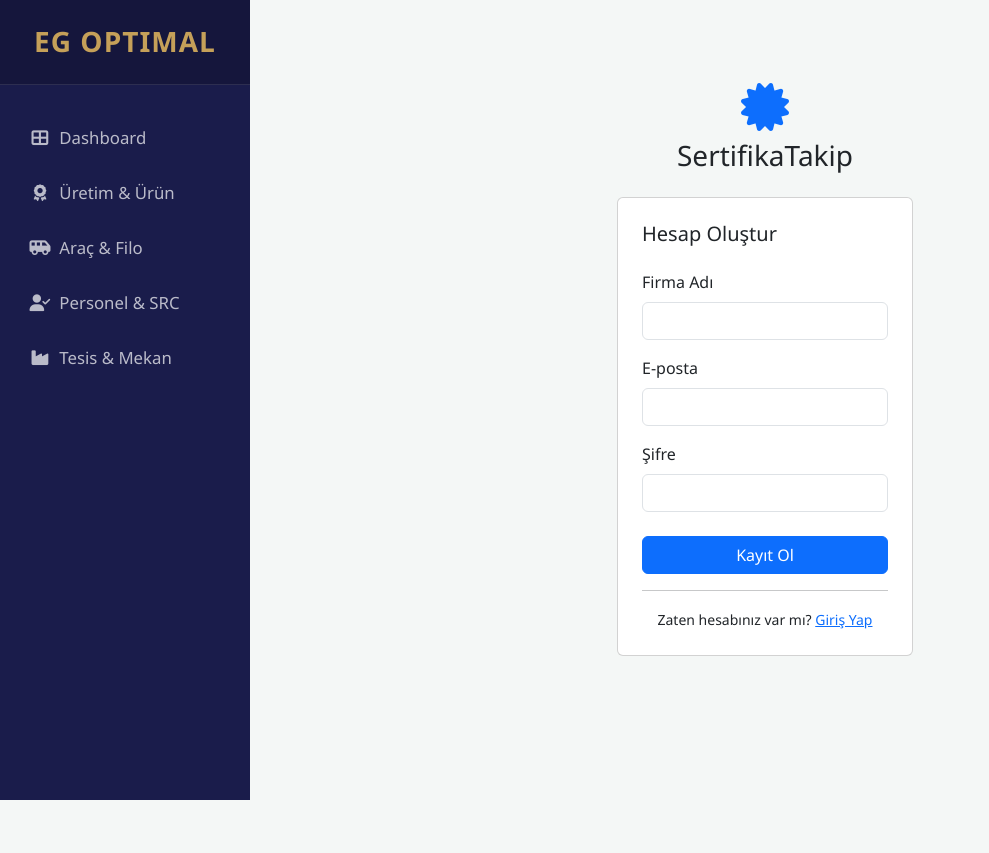
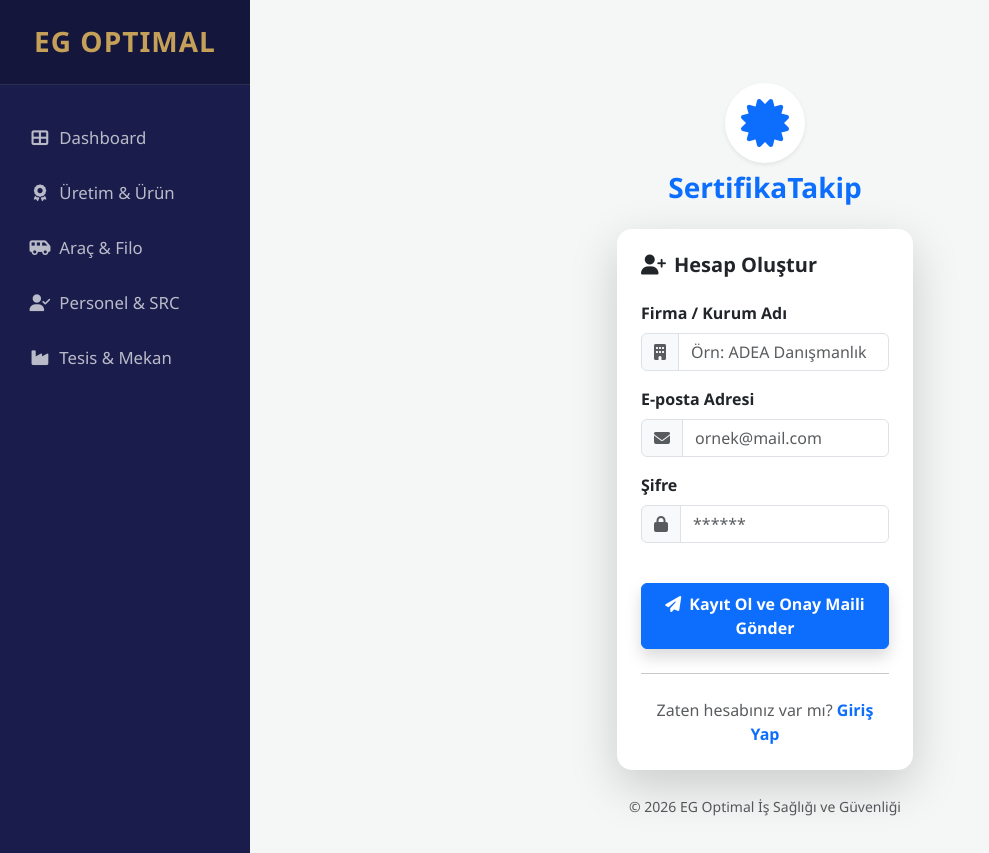
Before and after one commit to eguldr/sertifika-takip, a Flask app: page /kayit in a window 1280 px wide. Shown: the whole page, without its empty margins (0-989 px from the left). Before the commit the page ends 800 px from the top, so only its background shows below. Run offline with Flask 3, Linux system fonts and the light colour scheme; some libraries are stand-ins or nearby versions.

Commit message:
Update kayit.html

```diff
--- a/templates/kayit.html
+++ b/templates/kayit.html
@@ -1,38 +1,81 @@
 {% extends 'base.html' %}
+
 {% block content %}
 <script src="https://www.google.com/recaptcha/api.js" async defer></script>
+
 <div class="row justify-content-center mt-5">
     <div class="col-md-4">
         <div class="text-center mb-4">
-        <i class="fas fa-certificate fa-3x text-primary"></i>
-        <h3 class="mt-2">SertifikaTakip</h3>
+            <i class="fas fa-certificate fa-3x text-primary shadow-sm p-3 bg-white rounded-circle"></i>
+            <h3 class="mt-2 fw-bold text-primary">SertifikaTakip</h3>
         </div>
-    <div class="card">
+
+        <div class="card border-0 shadow-lg" style="border-radius: 15px;">
             <div class="card-body p-4">
-            <h5 class="mb-4">Hesap Oluştur</h5>
+                <h5 class="mb-4 fw-bold"><i class="fas fa-user-plus me-2"></i>Hesap Oluştur</h5>
+
                 <form method="POST">
                     <div class="mb-3">
-                    <label class="form-label">Firma Adı</label>
-                    <input type="text" name="firma_adi" class="form-control" required>
-                </div>
-                <div class="mb-3">
-                    <label class="form-label">E-posta</label>
-                    <input type="email" name="email" class="form-control" required>
-                </div>
-                <div class="mb-4">
-                    <label class="form-label">Şifre</label>
-                    <input type="password" name="password" class="form-control" required>
-                </div>
-                <div class="g-recaptcha" data-sitekey="6Leewb8sAAAAAG-fOE4VY7aYZ1T-S_1H21ckRpsO"></div>
-                <button type="submit" class="btn btn-primary w-100">Kayıt Ol</button>
-            </form>
-            <hr>
-            <div class="text-center">
-                <small>Zaten hesabınız var mı? <a href="{{ url_for('login') }}">Giriş Yap</a></small>
+                        <label class="form-label fw-bold">Firma / Kurum Adı</label>
+                        <div class="input-group">
+                            <span class="input-group-text bg-light"><i class="fas fa-building text-muted"></i></span>
+                            <input type="text" name="company_name" class="form-control" placeholder="Örn: ADEA Danışmanlık" required>
                         </div>
                     </div>
+
+                    <div class="mb-3">
+                        <label class="form-label fw-bold">E-posta Adresi</label>
+                        <div class="input-group">
+                            <span class="input-group-text bg-light"><i class="fas fa-envelope text-muted"></i></span>
+                            <input type="email" name="email" class="form-control" placeholder="ornek@mail.com" required>
+                        </div>
+                    </div>
+
+                    <div class="mb-4">
+                        <label class="form-label fw-bold">Şifre</label>
+                        <div class="input-group">
+                            <span class="input-group-text bg-light"><i class="fas fa-lock text-muted"></i></span>
+                            <input type="password" name="password" class="form-control" placeholder="******" required>
+                        </div>
+                    </div>
+
+                    <div class="mb-3 d-flex justify-content-center">
+                        <div class="g-recaptcha" data-sitekey="6Leewb8sAAAAAG-fOE4VY7aYZ1T-S_1H21ckRpsO"></div>
+                    </div>
+
+                    <button type="submit" class="btn btn-primary w-100 py-2 fw-bold shadow">
+                        <i class="fas fa-paper-plane me-2"></i>Kayıt Ol ve Onay Maili Gönder
+                    </button>
+                </form>
+
+                <hr class="my-4">
+
+                <div class="text-center">
+                    <p class="mb-0 text-muted">Zaten hesabınız var mı?
+                        <a href="{{ url_for('login') }}" class="text-primary fw-bold text-decoration-none">Giriş Yap</a>
+                    </p>
                 </div>
             </div>
         </div>
 
+        <div class="text-center mt-4 text-muted">
+            <small>&copy; 2026 EG Optimal İş Sağlığı ve Güvenliği</small>
+        </div>
+    </div>
+</div>
+
+<style>
+    /* Mobilde kartın kenar boşluklarını düzenle */
+    @media (max-width: 768px) {
+        .col-md-4 {
+            padding: 0 25px;
+        }
+    }
+    /* Kartın giriş alanlarına odaklandığında parlaması */
+    .form-control:focus {
+        border-color: #1a1c4b;
+        box-shadow: 0 0 0 0.25rem rgba(26, 28, 75, 0.1);
+    }
+</style>
+
 {% endblock %}
```
Lines whose indentation alone changed are shown as unchanged.
